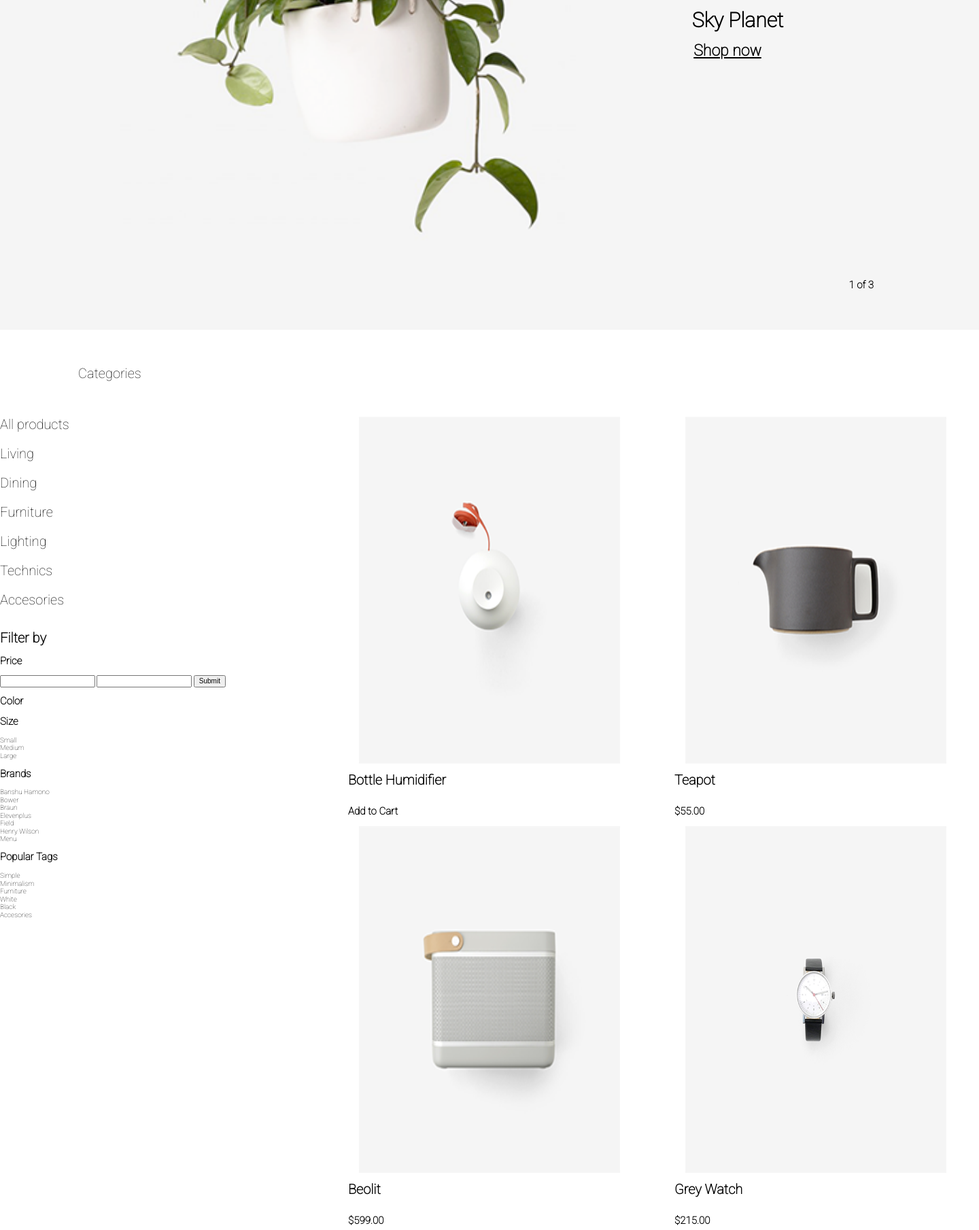
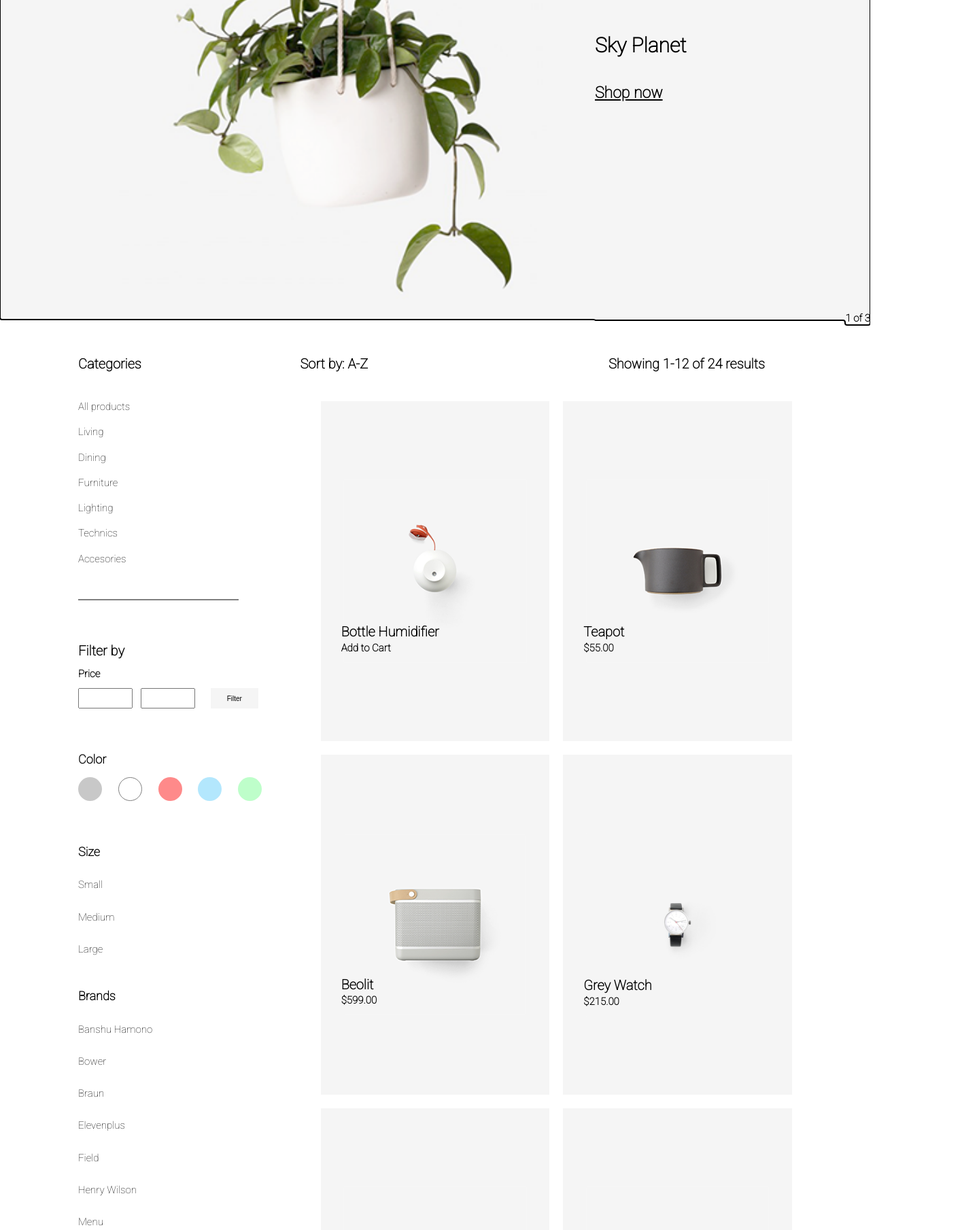
Before and after one commit to karowarz/Shop, a website built with Vite: page index.html in a window 1280 px wide. Shown: the part 400-2209 px from the top of the page at 68% size, 1440 px wide, since content can reach past the window. Built offline with nearby package versions, Linux system fonts and the light colour scheme.

Commit message:
fix stuff

```diff
--- a/index.html
+++ b/index.html
@@ -12,6 +12,7 @@
       crossorigin="anonymous"
       referrerpolicy="no-referrer"
     />
+    <link rel="stylesheet" href="./scss/main.scss" />
   </head>
   <body>
     <div class="container">
@@ -59,12 +60,17 @@
         </div>
       </header>
       <main class="main">
-        <div class="main__button-container">
-          <a href="#" class="main__categories--button">Categories</a>
-          <a href="#" class="main__filter">Filter</a>
+        <div class="main__phone--contaniers">
+          <h1 class="main__phone--category">Categories</h1>
+          <h1 class="main__phone--filter">Filter</h1>
         </div>
-        <div class="main__grid-container">
-          <div class="main__filters-container">
+        <div class="main__headers--contaniers">
+          <h1 class="main__headers--categories">Categories</h1>
+          <h1 class="main__headers--sort">Sort by: A-Z</h1>
+          <h1 class="main__headers--results">Showing 1-12 of 24 results</h1>
+        </div>
+        <div class="main__grid--container">
+          <div class="main__filters--container">
             <div class="main__categories">
               <a href="" class="main__category"> All products</a>
               <a href="" class="main__category"> Living</a>
@@ -75,45 +81,60 @@
               <a href="" class="main__category"> Accesories</a>
             </div>
             <div class="main__filters">
+              <!-- <a href="#" class="main__filters--button">Filter</a> -->
               <h1 class="main__filters--title">Filter by</h1>
               <form action="">
                 <h2 class="main__filtres--subtitle">Price</h2>
-                <input type="number" id="price" name="price" />
-                <input type="number" id="max-price" name="max-price" />
-                <input type="submit" value="Submit" />
+                <input
+                  class="main__filters--input"
+                  type="text"
+                  id="price"
+                  name="price"
+                />
+                <input
+                  class="main__filters--input"
+                  type="text"
+                  id="max-price"
+                  name="max-price"
+                />
+                <input
+                  class="main__filters--btn"
+                  type="submit"
+                  value="Filter"
+                />
               </form>
+              <h2 class="main__filters--subtitle">Color</h2>
               <div class="main__colors">
-                <h2 class="main__filters--subtitle">Color</h2>
-                <div class="main__color"></div>
-                <div class="main__color"></div>
-                <div class="main__color"></div>
-                <div class="main__color"></div>
-                <div class="main__color"></div>
+                <div class="main__color main__color--gray"></div>
+                <div class="main__color main__color--white"></div>
+                <div class="main__color main__color--red"></div>
+                <div class="main__color main__color--blue"></div>
+                <div class="main__color main__color--green"></div>
               </div>
               <div class="main__sizes">
                 <h2 class="main__filters--subtitle">Size</h2>
-                <div class="main__size">Small</div>
-                <div class="main__size">Medium</div>
-                <div class="main__size">Large</div>
+                <p class="main__size">Small</p>
+                <p class="main__size">Medium</p>
+                <p class="main__size">Large</p>
               </div>
               <div class="main__brands">
                 <h2 class="main__filters--subtitle">Brands</h2>
-                <div class="main__brand">Banshu Hamono</div>
-                <div class="main__brand">Bower</div>
-                <div class="main__brand">Braun</div>
-                <div class="main__brand">Elevenplus</div>
-                <div class="main__brand">Field</div>
-                <div class="main__brand">Henry Wilson</div>
-                <div class="main__brand">Menu</div>
+                <p class="main__brand">Banshu Hamono</p>
+                <p class="main__brand">Bower</p>
+                <p class="main__brand">Braun</p>
+                <p class="main__brand">Elevenplus</p>
+                <p class="main__brand">Field</p>
+                <p class="main__brand">Henry Wilson</p>
+                <p class="main__brand">Menu</p>
               </div>
+              <h1 class="main__filters--title">Popular Tags</h1>
               <div class="main__popularTgs">
-                <h2 class="main__filters--subtitle">Popular Tags</h2>
-                <div class="main__tag">Simple</div>
-                <div class="main__tag">Minimalism</div>
-                <div class="main__tag">Furniture</div>
-                <div class="main__tag">White</div>
-                <div class="main__tag">Black</div>
-                <div class="main__tag">Accesories</div>
+                <p class="main__tag">Simple</p>
+                <p class="main__tag">Minimalism</p>
+                <p class="main__tag">Furniture</p>
+                <p class="main__tag">White</p>
+                <p class="main__tag">Black</p>
+                <p class="main__tag">Accesories</p>
               </div>
             </div>
           </div>
@@ -160,24 +181,23 @@
         </div>
         <a href="#" class="main__show-more">Show More</a>
       </main>
-      <div class="newsletter">
-        <h1 class="newsletter__header">Subscribe to our news</h1>
-        <form class="newsletter__form">
+      <div class="footer">
+        <h1 class="footer__header">Subscribe to our news</h1>
+        <form class="footer__form">
           <input
             type="text"
-            class="newsletter__input"
+            class="footer__form--input"
             placeholder="Enter your email..."
           />
-          <a href="#" class="newsletter__button">Subscribe</a>
+          <a href="#" class="footer__form--button">Subscribe</a>
         </form>
-        <div class="newsletter__navigation">
-          <div><a href="#" class="newsletter__element">Shop</a></div>
-          <div><a href="#" class="newsletter__element">Journal</a></div>
-          <div><a href="#" class="newsletter__element">About Us</a></div>
-          <div><a href="#" class="newsletter__element">Contact</a></div>
+        <div class="footer__navigation">
+          <div><a href="#" class="footer__element">Shop</a></div>
+          <div><a href="#" class="footer__element">Journal</a></div>
+          <div><a href="#" class="footer__element">About Us</a></div>
+          <div><a href="#" class="footer__element">Contact</a></div>
         </div>
-      </div>
-      <footer class="footer">
+        <footer class="footer__logos--container">
           <p class="footer__text">Maison 2017</p>
           <div class="footer__logos">
             <i class="fab fa-facebook-f"></i>
@@ -187,6 +207,7 @@
           </div>
         </footer>
       </div>
+    </div>
 
     <script type="module" src="/main.js"></script>
   </body>
--- a/main.js
+++ b/main.js
@@ -1,4 +1,3 @@
-import './scss/main.scss';
 document.addEventListener('DOMContentLoaded', function () {
   //menu bar
   const menu = document.querySelector('.hamburger');
--- a/scss/components/_container.scss
+++ b/scss/components/_container.scss
@@ -1,8 +1,15 @@
 .container {
-  max-width: 117rem;
+  // max-width: 117rem;
+  // // // outline: auto;
+  // margin: 0 auto;
+  // @include respond(desktop) {
+  //   min-width: 144rem;
+  //   position: relative;
+  // }
+  display: grid;
 
-  margin: 0 auto;
-  @include respond(desktop) {
-    min-width: 144rem;
-  }
+  // grid-template-columns: repeat(auto-fit, minmax(max(117rem, 100%), 1fr));
+
+  grid-template-columns: minmax(min(117rem, 100%), 144rem);
+  place-content: center;
 }
--- a/scss/components/_header.scss
+++ b/scss/components/_header.scss
@@ -2,35 +2,33 @@
   .slider {
     &__background {
       display: grid;
-      grid-template-columns: 34rem 1fr;
-      background-color: #f5f5f5;
-      min-height: 44rem;
-      padding-bottom: 4.4rem;
-      padding-right: 4rem;
+      grid-template-columns: min(34rem, 1fr) min(1fr, 9rem);
+      background-color: hsl(0, 0%, 96%);
+      @include respond(desktop) {
+        // grid-template-columns: 11.5rem min(50rem, 1fr) 40rem 11.5rem;
+        grid-template-columns: 17.5rem 70rem;
 
-      @include respond(desktop) {
-        min-height: 77.5rem;
-        grid-template-columns: 11.5rem 1fr 40rem 11.5rem;
+        max-height: 76rem;
+        outline: auto;
       }
     }
     &__image {
-      grid-area: 1/1/3/3;
+      grid-area: 1/2/3/3;
+      width: min(33rem, 100%);
       @include respond(desktop) {
-        grid-area: 1/2/2/3;
-        transform: scale(1.9);
-        margin-top: 5rem;
-        margin-left: 22rem;
+        width: 90%;
+        z-index: 4;
+        margin-bottom: 5rem;
       }
     }
     &__title {
       grid-area: 1/2/2/2;
       place-self: end start;
-      font-size: 4.1rem;
+      font-size: clamp(1rem, 30vw, 4rem);
+      background-color: hsla(0, 0%, 96%, 60%);
 
       @include respond(desktop) {
         grid-area: 1/3/2/4;
-        place-self: center;
-        padding-bottom: 9rem;
         font-size: 3rem;
       }
     }
@@ -38,9 +36,10 @@
       grid-area: 2/2/3/2;
       font-size: 2.8rem;
       text-decoration: underline;
+      font-size: clamp(0.5rem, 20vw, 2rem);
+      background-color: hsla(0, 0%, 96%, 60%);
       @include respond(desktop) {
-        grid-area: 1/3/2/4;
-        place-self: center;
+        grid-area: 2/3/3/4;
         font-size: 2.3rem;
         margin-right: 3rem;
       }
@@ -74,7 +73,7 @@
       grid-area: 2/2/3/2;
       place-self: end;
       @include respond(desktop) {
-        grid-area: 1/3/2/4;
+        grid-area: 2/3/3/4;
       }
     }
   }
--- a/scss/components/_main.scss
+++ b/scss/components/_main.scss
@@ -1,74 +1,203 @@
 .main {
-  &__button-container {
-    display: flex;
-    height: 10vw;
-    align-items: center;
-    justify-content: space-around;
-    font-size: 2rem;
+  @include respond(desktop) {
+    padding: 0 11.5rem;
+  }
+  &__phone {
+    &--contaniers {
+      display: flex;
+      font-weight: bold;
+      justify-content: space-between;
+      align-items: center;
+      cursor: pointer;
+      height: 12rem;
+      margin: 0 5rem;
+      @include respond(desktop) {
+        height: 0;
+        display: none;
+      }
+    }
   }
 
-  &__filter {
-    @include respond(desktop) {
+  &__headers {
+    &--contaniers {
       display: none;
+      @include respond(desktop) {
+        display: flex;
+        height: 12rem;
+        align-items: flex-end;
+        justify-content: space-between;
+        // justify-content: center;
+        padding-bottom: 3rem;
+        // font-size: 2rem;
+      }
+    }
+    &--sort {
+      margin-right: 12rem;
+    }
+    &--results {
+      margin-right: 4rem;
     }
   }
-  &__grid-container {
+
+  &__filters--container {
+    display: none;
+    @include respond(desktop) {
+      display: flex;
+      grid-row-start: span 3;
+      flex-direction: column;
+    }
+  }
+
+  &__categories {
+    display: flex;
+    flex-direction: column;
+    gap: 2rem;
+    font-size: 1.5rem;
+    border-bottom: 2px gray solid;
+    width: 70%;
+    padding-bottom: 5rem;
+    margin-bottom: 5rem;
+
+    &--header {
+      font-weight: bold;
+      font-size: 2rem;
+    }
+  }
+
+  &__filters {
+    &--input {
+      width: 8rem;
+      height: 3rem;
+      margin-right: 1rem;
+      margin-bottom: 5rem;
+    }
+    &--btn {
+      background-color: #f5f5f5;
+      border: none;
+      width: 7rem;
+      height: 3rem;
+      margin-left: 1rem;
+    }
+    &--title {
+      // margin-bottom: 5rem;
+    }
+  }
+
+  &__colors {
+    display: flex;
+    width: 27rem;
+    height: 3.5rem;
+    justify-content: space-between;
+    margin-bottom: 5rem;
+  }
+
+  &__color {
+    height: 3.5rem;
+    aspect-ratio: 1;
+    border-radius: 50%;
+    &--gray {
+      background-color: #c8c8c8;
+    }
+    &--white {
+      border: 0.5px solid gray;
+    }
+    &--red {
+      background-color: #fe8a8a;
+    }
+    &--blue {
+      background-color: #b3e7fd;
+    }
+    &--green {
+      background-color: #befeca;
+    }
+  }
+
+  &__sizes {
+    display: flex;
+    flex-direction: column;
+    font-size: 1.5rem;
+    margin-bottom: 2rem;
+  }
+
+  &__brands {
+    display: flex;
+    flex-direction: column;
+    font-size: 1.5rem;
+    margin-bottom: 2rem;
+    padding-bottom: 5rem;
+    border-bottom: 2px gray solid;
+    width: 70%;
+    margin-bottom: 5rem;
+  }
+
+  &__popularTgs {
+    display: flex;
+    flex-wrap: wrap;
+    gap: 0.5rem;
+    font-size: 1.6rem;
+    width: 80%;
+  }
+
+  &__filters--subtitle {
+    font-size: 1.8rem;
+    font-weight: bold;
+  }
+
+  &__grid--container {
     display: grid;
     grid-template-columns: 1fr 1fr;
     @include respond(desktop) {
-      // grid-template-columns: 11.5rem 33.5rem 1fr 11.5rem;
       grid-template-columns: repeat(3, 1fr);
+      gap: 2rem;
     }
   }
 
-  &__filters-container {
-    display: none;
-    @include respond(desktop) {
-      display: flex;
-      flex-direction: column;
-      grid-row-start: span 3;
-    }
-  }
-  &__categories {
-    @include respond(desktop) {
-      display: flex;
-      flex-direction: column;
-      font-size: 2rem;
-      &--button {
-        position: absolute;
-        left: 11.5rem;
-      }
-    }
-  }
-  &__category {
-    @include respond(desktop) {
-      margin-bottom: 2rem;
-    }
+  &__categories--button {
+    display: flex;
+    z-index: 2;
+    position: absolute;
   }
 
   &__grid-element {
     display: grid;
-    // grid-area: 1/3/2/4;
-    // outline: auto;
+    // grid-template-rows: 1fr 20px 20px;
 
-    &--text {
-      margin-left: 3.2rem;
+    @include respond(desktop) {
+      min-height: 50rem;
+      background-color: #f5f5f5;
     }
-    &--price {
-      margin-left: 3.2rem;
-    }
+
     & img {
       margin: auto;
       max-width: 80%;
       aspect-ratio: 1;
+
       @include respond(desktop) {
-        min-height: 51rem;
+        grid-area: 1/1/3/2;
+      }
+    }
+    &--text {
+      margin-left: 3rem;
+      margin-bottom: 0;
+      @include respond(desktop) {
+        margin-bottom: 1rem;
+        grid-area: 2/1/3/2;
+      }
+    }
+
+    &--price {
+      margin-left: 3rem;
+      margin-top: 1rem;
+      @include respond(desktop) {
+        margin-top: 4rem;
+        grid-area: 2/1/3/2;
       }
     }
   }
+
   &__show-more {
     display: block;
-    font-size: 2rem;
+    font-size: clamp(0.2rem, 5vw, 2rem);
     margin-top: 7rem;
     text-align: center;
     text-decoration: underline;
--- a/scss/components/_mixins.scss
+++ b/scss/components/_mixins.scss
@@ -1,6 +1,6 @@
 @mixin respond($breakpoint) {
   @if $breakpoint==desktop {
-    @media only screen and (min-width: 640px) {
+    @media only screen and (min-width: 641px) {
       @content;
     }
   }
--- a/scss/main.scss
+++ b/scss/main.scss
@@ -8,4 +8,3 @@
 @import 'components/header';
 @import 'components/main';
 @import 'components/newsletter';
-@import 'components/footer';
```
Also changed, not shown: scss/components/_footer.scss (deleted, +0 -17 lines), scss/components/_hamburger.scss (+11 -7 lines), scss/components/_navbar.scss (+5 -5 lines), scss/components/_newsletter.scss (+57 -29 lines). Lines whose indentation alone changed are shown as unchanged.
